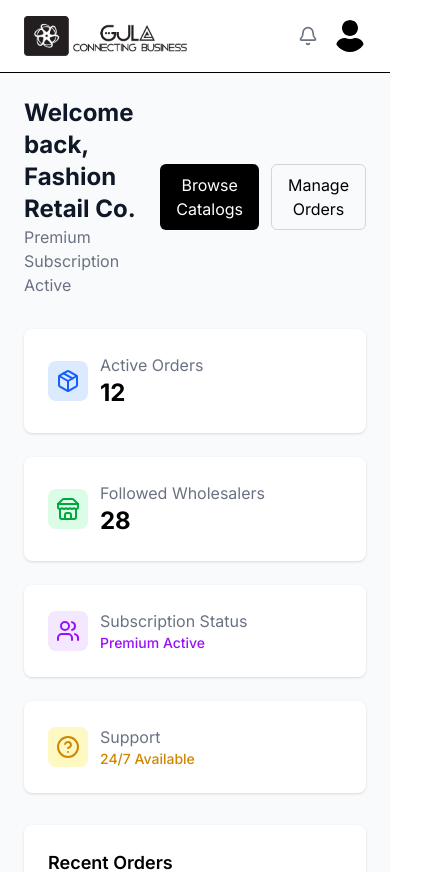
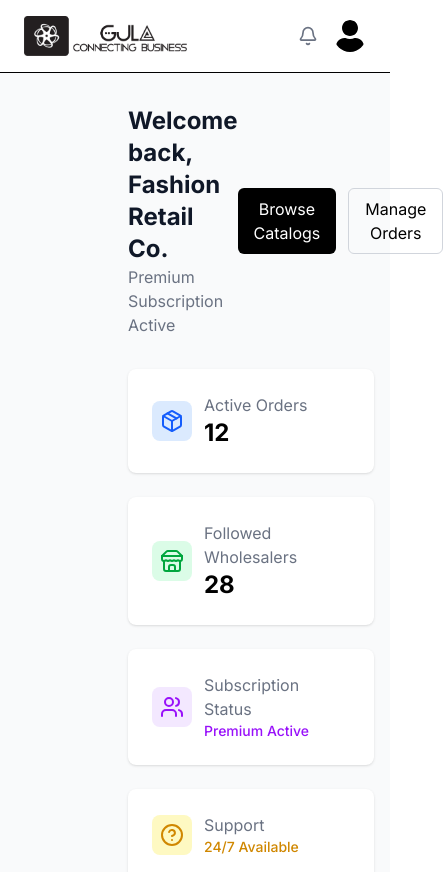
Before and after one commit to gulawebapp/gula_webapp, a React (Vite) app: page /retailer in a window 390 px wide. Shown: the top 872 px of the page, 443 px wide, since content can reach past the window. Built offline with nearby package versions, Linux system fonts and the light colour scheme.

Commit message:
ensured responsiveness within page

```diff
--- a/src/pages/Retailer.jsx
+++ b/src/pages/Retailer.jsx
@@ -25,7 +25,7 @@ export default function RetailerDashboard() {
     <div className="min-h-screen bg-gray-50">
       <Navbar />
 
-      <main className="p-6">
+      <main className="px-4 py-8 pl-32 sm:pl-6">
         <DashboardHeader onManageOrdersClick={openManageOrders} />
         <StatsGrid />
 
```
